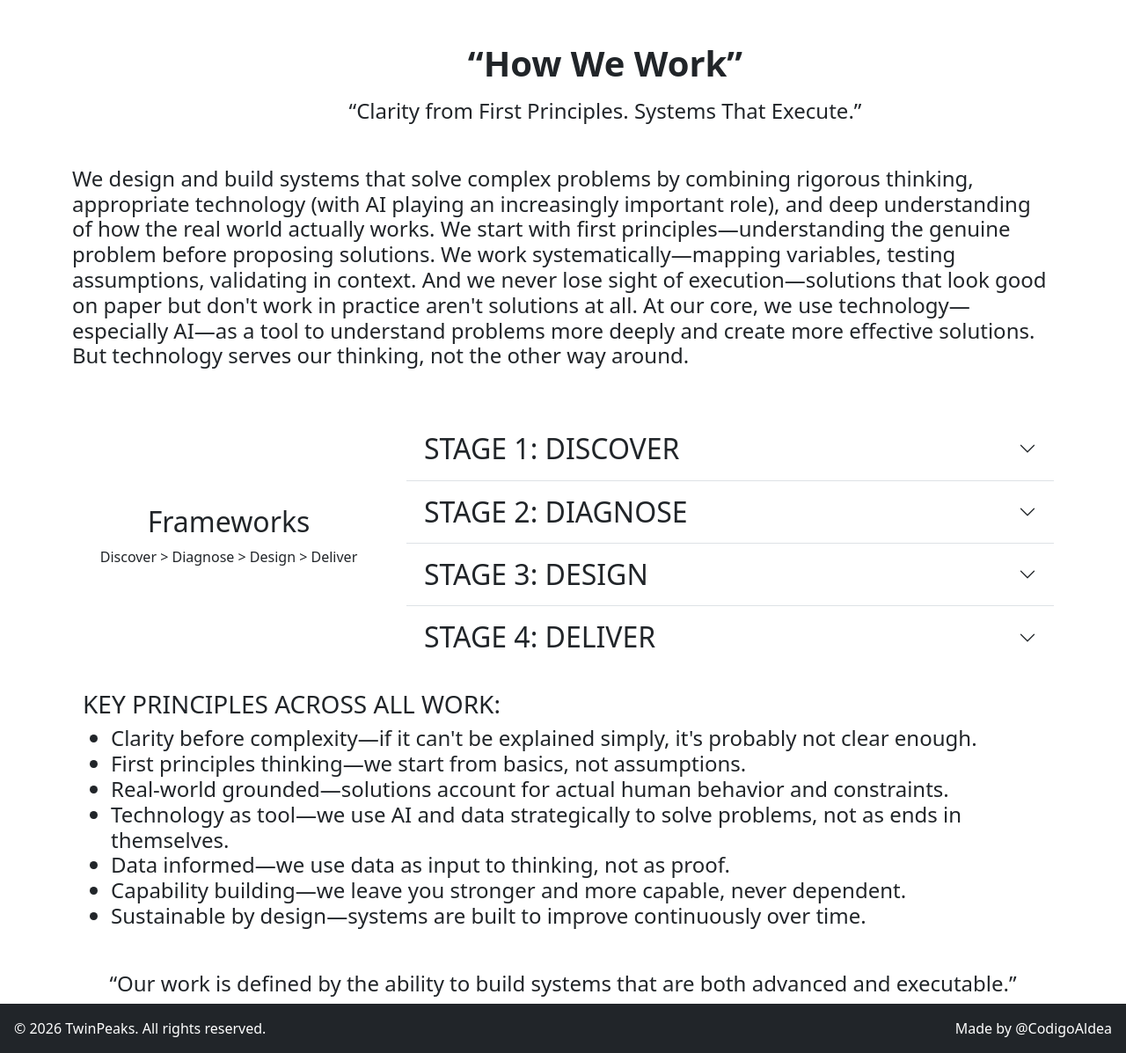
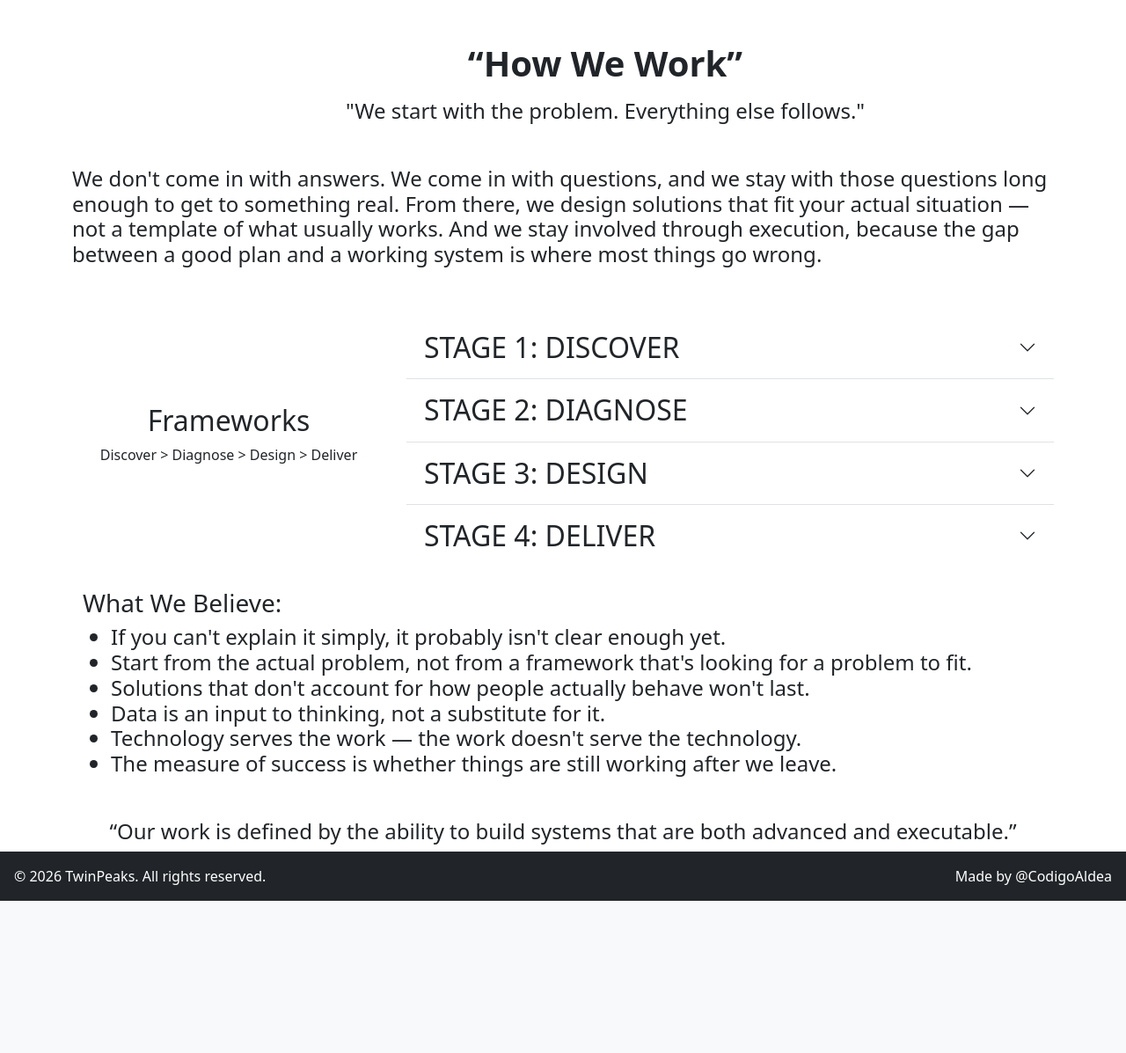
Before and after one commit to CodigoAldea/TwinPeak, a Django app: page /howwework in a window 1280 px wide. Shown: the part 56-1253 px from the top of the page at 88% size. After the commit the page ends 1080 px from the top, so only its background shows below. Run offline with Django 5.2, Linux system fonts and the light colour scheme.

Commit message:
updated howwework page

```diff
--- a/webapp/twinpeak/templates/howwework.html
+++ b/webapp/twinpeak/templates/howwework.html
@@ -4,10 +4,10 @@
 {% block page %}
 <div class="container text-center m-5">
     <h1 class="fw-bold">“How We Work”</h1>
-    <h4 class="mt-3">“Clarity from First Principles. Systems That Execute.”</h4>
+    <h4 class="mt-3">"We start with the problem. Everything else follows."</h4>
 </div>
 <div class="row">
-    <h4>We design and build systems that solve complex problems by combining rigorous thinking, appropriate technology (with AI playing an increasingly important role), and deep understanding of how the real world actually works. We start with first principles—understanding the genuine problem before proposing solutions. We work systematically—mapping variables, testing assumptions, validating in context. And we never lose sight of execution—solutions that look good on paper but don't work in practice aren't solutions at all. At our core, we use technology—especially AI—as a tool to understand problems more deeply and create more effective solutions. But technology serves our thinking, not the other way around.</h4>
+    <h4>We don't come in with answers. We come in with questions, and we stay with those questions long enough to get to something real. From there, we design solutions that fit your actual situation — not a template of what usually works. And we stay involved through execution, because the gap between a good plan and a working system is where most things go wrong.</h4>
 </div>
 <div class="row mt-5">
     <div class="col-4 text-center align-self-center">
@@ -23,9 +23,10 @@
                 </button>
                 </h2>
                 <div id="flush-collapseOne" class="accordion-collapse collapse" data-bs-parent="#accordionFlushExample">
-                <div class="accordion-body fs-4">
-                    We begin by genuinely understanding your context. What's the real challenge? What outcomes matter most? Who are the stakeholders? What constraints exist? What have you already tried? This stage builds shared understanding—ensuring we solve for what actually needs solving, not what seems obvious. We use interviews, observation, data review, and structured questioning to build this foundation.
-                </div>
+                    <div class="accordion-body fs-4">
+                        Before we propose anything, we learn. We talk to the right people — not just the people at the top, but the ones who actually do the work. We look at whatever data exists. We ask about what's been tried before and why it didn't stick. We try to understand the constraints that are real versus the ones that are just assumptions.
+                        <p>This stage takes longer than clients sometimes expect. But getting it right here is what makes everything that follows actually useful. </p>
+                    </div>
                 </div>
             </div>
             <div class="accordion-item">
@@ -36,7 +37,8 @@
                 </h2>
                 <div id="flush-collapseTwo" class="accordion-collapse collapse" data-bs-parent="#accordionFlushExample">
                 <div class="accordion-body fs-4">
-                    With clear context, we analyze core variables at play. What's working? What's not? Where are the bottlenecks? What assumptions are we operating from? We separate root causes from symptoms, identify opportunities and constraints, and often challenge assumptions—both ours and yours. This is where technology and data become powerful tools for insight. Diagnosis requires both rigorous thinking and real-world grounding.
+                    With a solid foundation, we analyze. We're looking for root causes, not symptoms. We're testing assumptions — including the ones the client came in with, and the ones we developed in the first stage. We use data where it's available and meaningful. We use structured thinking where data is thin.
+                    <p>This is where the honest conversations happen. Sometimes the diagnosis confirms what the client suspected. Sometimes it doesn't. Either way, we tell you what we actually found. </p>
                 </div>
                 </div>
             </div>
@@ -48,7 +50,8 @@
                 </h2>
                 <div id="flush-collapseThree" class="accordion-collapse collapse" data-bs-parent="#accordionFlushExample">
                 <div class="accordion-body fs-4">
-                    Based on diagnosis, we design solutions—whether systems, programs, processes, or organizational structures. Design is where we synthesize: translating diagnosis insights into something that can actually be built and implemented. This is collaborative—your insights are essential. Design accounts for your capabilities, constraints, culture, and realities. Technology is integrated strategically, where it genuinely adds value.
+                    Design is where the thinking becomes something tangible. We're building systems, processes, programmes — whatever the situation calls for. We do this in close collaboration with the client, because the people who have to implement something need to have shaped it. A solution designed without that input tends not to survive contact with reality.
+                    <p>Technology gets integrated here where it adds real value. We've found genuine applications for AI in this work — in analysis, in workflow, in surfacing insights that would take much longer to reach manually. But we're always clear-eyed about whether a technology is helping or just adding noise. </p>
                 </div>
                 </div>
             </div>
@@ -60,7 +63,7 @@
                 </h2>
                 <div id="flush-collapseFour" class="accordion-collapse collapse" data-bs-parent="#accordionFlushExample">
                 <div class="accordion-body fs-4">
-                    Understanding the difference between designing and implementing, we support execution. This might include training, process documentation, technology setup, or ongoing refinement. We stay engaged through critical first cycles—ensuring systems work in practice—then build your team's capability to manage and improve independently. Success means we're not needed; the system works because your organization can run it.
+                    We stay through implementation. Not forever — but through the critical early period when things can go sideways. We run training, support the first operational cycles, and refine based on what we observe. As things stabilize, we hand over capability. The goal is a team that can run the system, troubleshoot it, and improve it — without needing us.
                 </div>
                 </div>
             </div>
@@ -69,17 +72,16 @@
 </div>
 <div class="container mt-4">
     <h3>
-        KEY PRINCIPLES ACROSS ALL WORK:
+        What We Believe:
     </h3>
     <h4>
         <ul>
-            <li>Clarity before complexity—if it can't be explained simply, it's probably not clear enough.</li>
-            <li>First principles thinking—we start from basics, not assumptions.</li>
-            <li>Real-world grounded—solutions account for actual human behavior and constraints.</li>
-            <li>Technology as tool—we use AI and data strategically to solve problems, not as ends in themselves.</li>
-            <li>Data informed—we use data as input to thinking, not as proof.</li>
-            <li>Capability building—we leave you stronger and more capable, never dependent.</li>
-            <li>Sustainable by design—systems are built to improve continuously over time.</li>
+            <li>If you can't explain it simply, it probably isn't clear enough yet.</li>
+            <li>Start from the actual problem, not from a framework that's looking for a problem to fit.</li>
+            <li>Solutions that don't account for how people actually behave won't last.
+            <li>Data is an input to thinking, not a substitute for it.</li>
+            <li>Technology serves the work — the work doesn't serve the technology.</li>
+            <li>The measure of success is whether things are still working after we leave.</li>
         </ul>
     </h4>
 </div>
```
